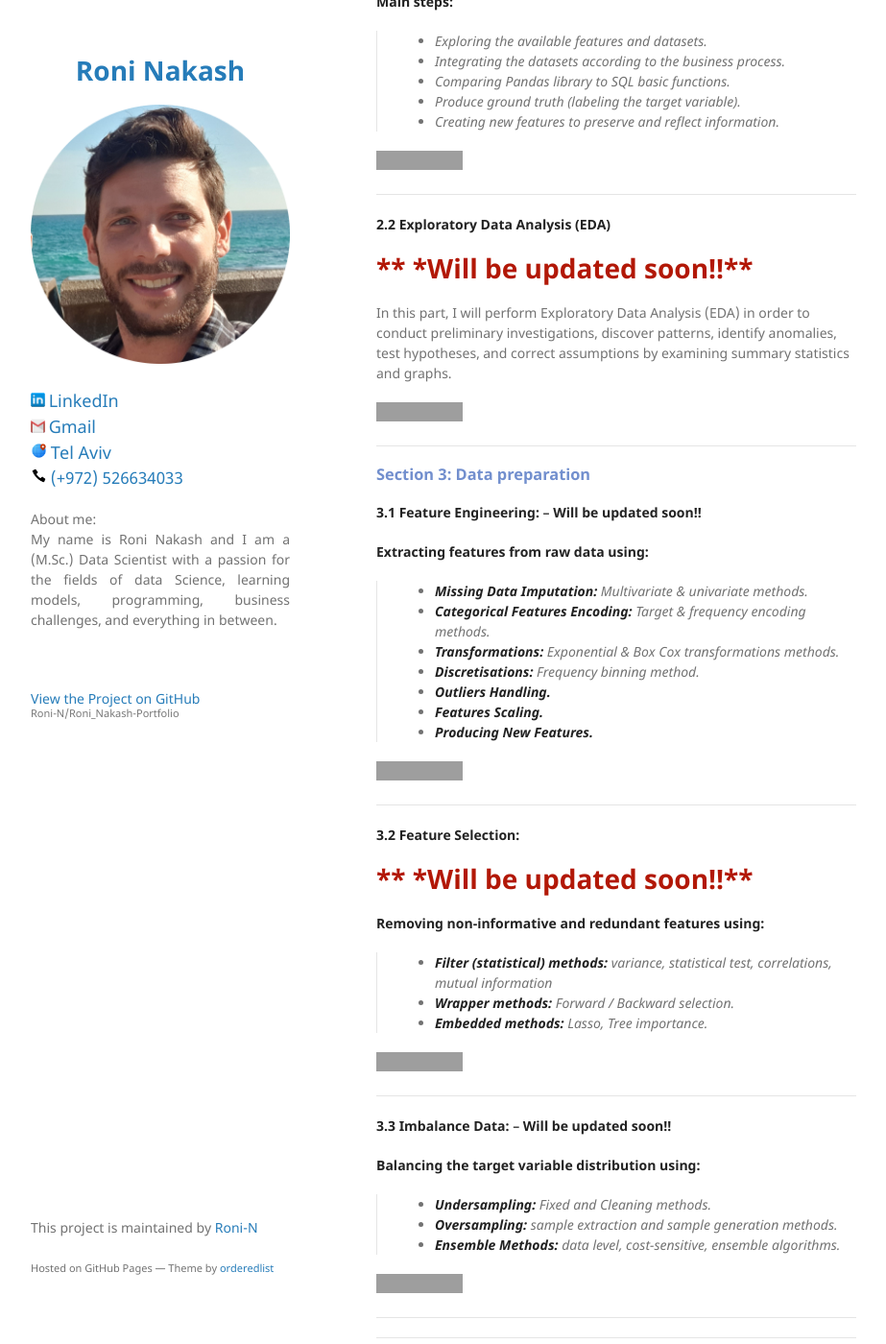
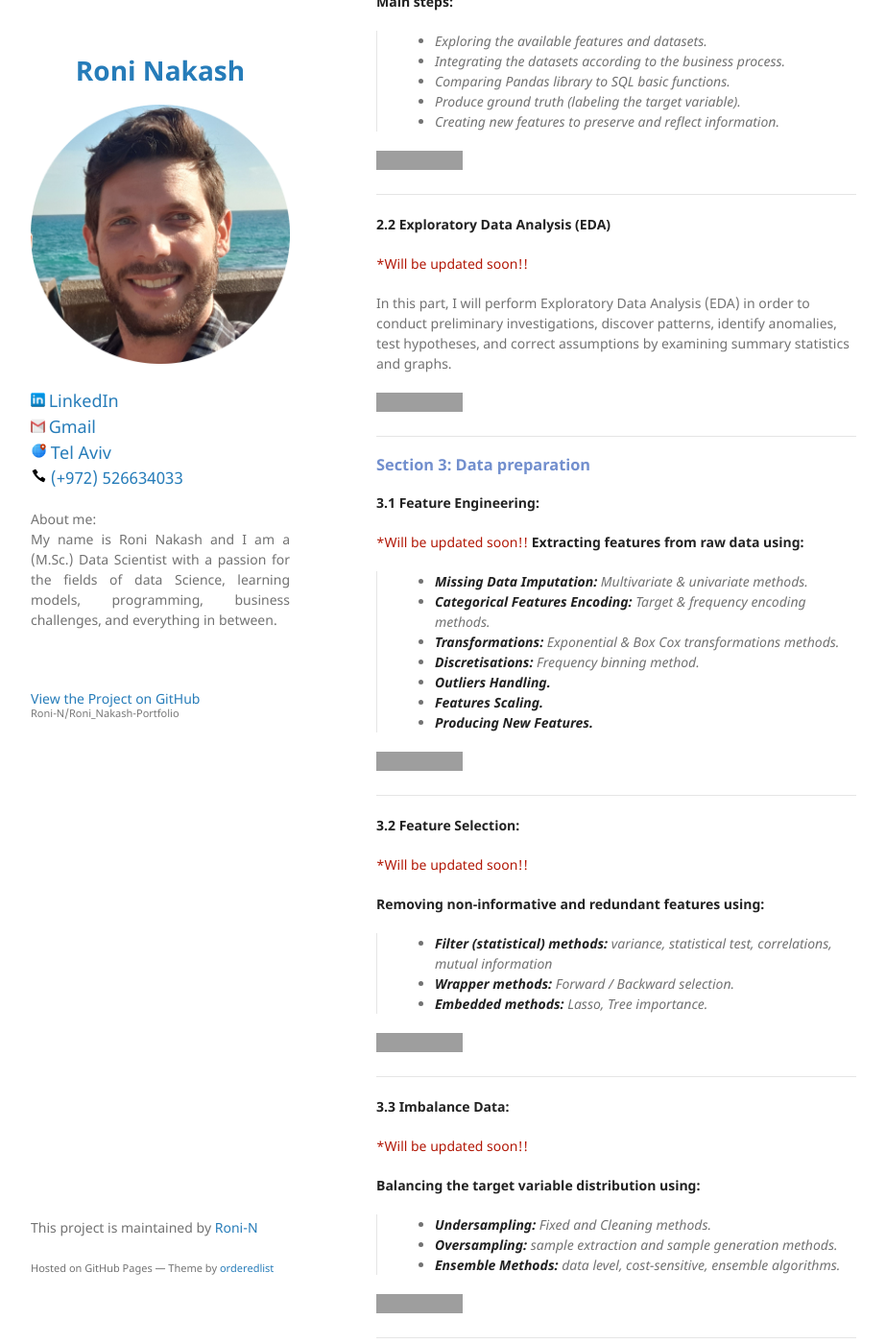
Before and after one commit to Roni-N/Roni_Nakash-Portfolio, a Jekyll site: the page built from index.md, in a window 1280 px wide and 1400 px high, scrolled down 1424 px. Shown: the whole window at 96% size, without its empty margins (178-1101 px from the left). Built offline with Jekyll 4.4.1, drawn with Linux system fonts in a browser that asks for light colours; our own code applies the rules of GitHub Pages for plain Markdown files; some of the changed text lies outside the part shown; grey boxes are pictures that could not be loaded.

Commit message:
Update index.md

```diff
--- a/index.md
+++ b/index.md
@@ -51,7 +51,7 @@ layout: default
 ************************************************************
 
 #### **2.2 Exploratory Data Analysis (EDA)** <br>
-# <span style="color:#B21807">** *Will be updated soon!!**</span>
+<span style="color:#B21807"> *Will be updated soon!!</span>
 
 In this part, I will perform Exploratory Data Analysis (EDA) in order to conduct preliminary investigations, discover patterns, identify anomalies, test hypotheses, and correct assumptions by examining summary statistics and graphs.
 
@@ -61,7 +61,8 @@ In this part, I will perform Exploratory Data Analysis (EDA) in order to conduct
 
 ### <span style="color:#728FCE">Section 3: Data preparation </span>
 
-#### **3.1 Feature Engineering:** -- **Will be updated soon!!** <br>
+#### **3.1 Feature Engineering:** <br>
+<span style="color:#B21807"> *Will be updated soon!!</span>
 **Extracting features from raw data using:**
 >- **Missing Data Imputation:** Multivariate & univariate methods.
 >- **Categorical Features Encoding:** Target & frequency encoding methods.
@@ -74,8 +75,8 @@ In this part, I will perform Exploratory Data Analysis (EDA) in order to conduct
 [![](https://img.shields.io/badge/GitHub-3.1%20Feature%20Engineering%20Code-blue?logo=Github)]()
 
 ************************************************************
-#### **3.2 Feature Selection:**
-# <span style="color:#B21807">** *Will be updated soon!!**</span>
+#### **3.2 Feature Selection:** <br>
+<span style="color:#B21807"> *Will be updated soon!!</span>
 
 **Removing non-informative and redundant features using:**
 >- **Filter (statistical) methods:** variance, statistical test, correlations, mutual information
@@ -85,7 +86,8 @@ In this part, I will perform Exploratory Data Analysis (EDA) in order to conduct
 [![](https://img.shields.io/badge/GitHub-3.2%20Feature%20Selection%20Code-blue?logo=Github)]()
 
 ************************************************************
-#### **3.3 Imbalance Data:** -- **Will be updated soon!!**
+#### **3.3 Imbalance Data:** <br>
+<span style="color:#B21807"> *Will be updated soon!!</span>
 
 **Balancing the target variable distribution using:**
 >- **Undersampling:** Fixed and Cleaning methods.
@@ -97,8 +99,8 @@ In this part, I will perform Exploratory Data Analysis (EDA) in order to conduct
 ************************************************************
 
 ------------------------------------------------------------
-### <span style="color:#728FCE">Section 4: Machine Learning Algorithms </span>
--- **Will be updated soon!!**<br>
+### <span style="color:#728FCE">Section 4: Machine Learning Algorithms </span> <br>
+<span style="color:#B21807"> *Will be updated soon!!</span>
 **Training of classification models such as:**
 >- Logistic regression.
 >- SVM.
@@ -109,8 +111,8 @@ In this part, I will perform Exploratory Data Analysis (EDA) in order to conduct
 [![](https://img.shields.io/badge/GitHub-4%20Imbalance%20Data%20Code-blue?logo=Github)]()
 
 ------------------------------------------------------------
-### <span style="color:#728FCE">Section 5: Evaluation and Hyperparameters Tuning  </span>
--- **Will be updated soon!!**<br>
+### <span style="color:#728FCE">Section 5: Evaluation and Hyperparameters Tuning  </span><br>
+<span style="color:#B21807"> *Will be updated soon!!</span>
 **Performance Evaluation & Metrics, Hyperparameter Tuning methods:**
 >- **Evaluation metrics:** Accuracy, Precision-Recall, F1 score, Roc-AUC curve and more.
 >- **Optimization by Search Algorithms:** Manual, Grid and Random search.
@@ -123,8 +125,8 @@ In this part, I will perform Exploratory Data Analysis (EDA) in order to conduct
 
 
 ------------------------------------------------------------
-## <span style="color:#4863A0">Natural Language Processing (NLP): <br> Sentiment analysis and sentiment classification</span>
--- **Will be updated soon!!**
+## <span style="color:#4863A0">Natural Language Processing (NLP): <br> Sentiment analysis and sentiment classification</span> <br>
+<span style="color:#B21807"> *Will be updated soon!!</span> <br>
 In this project, I will conduct a sentiment analysis using statistical methods, in addition to training and evaluating a sentiment classifier for Amazon products reviews using Natural Language Processing. <br>
 **Topics covered:**
 >- Cross-validation.
```
